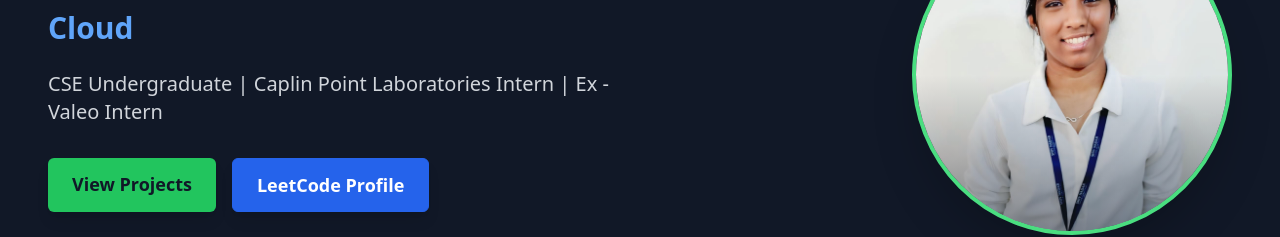
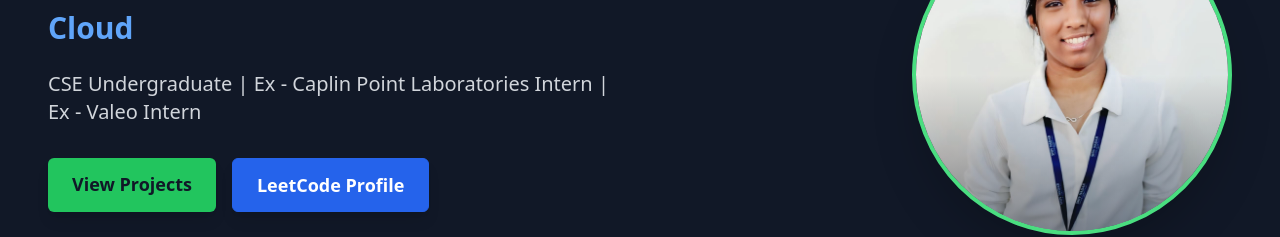
Before and after one commit to SamrithaShree/SamrithaPortfolio, a React (Vite) app: page / in a window 1280 px wide. Shown: the part 198-435 px from the top of the page. Built offline with nearby package versions, Linux system fonts and the light colour scheme.

Commit message:
Update in Hero component's description

```diff
--- a/components/Hero.tsx
+++ b/components/Hero.tsx
@@ -35,7 +35,7 @@ const Hero: React.FC = () => {
           />
 
           <p className="text-lg md:text-xl text-gray-300 mb-8">
-            CSE Undergraduate | Caplin Point Laboratories Intern | Ex - Valeo Intern
+            CSE Undergraduate | Ex - Caplin Point Laboratories Intern | Ex - Valeo Intern
           </p>
 
           <div className="flex flex-col sm:flex-row gap-4 mb-8 justify-center md:justify-start">
```
